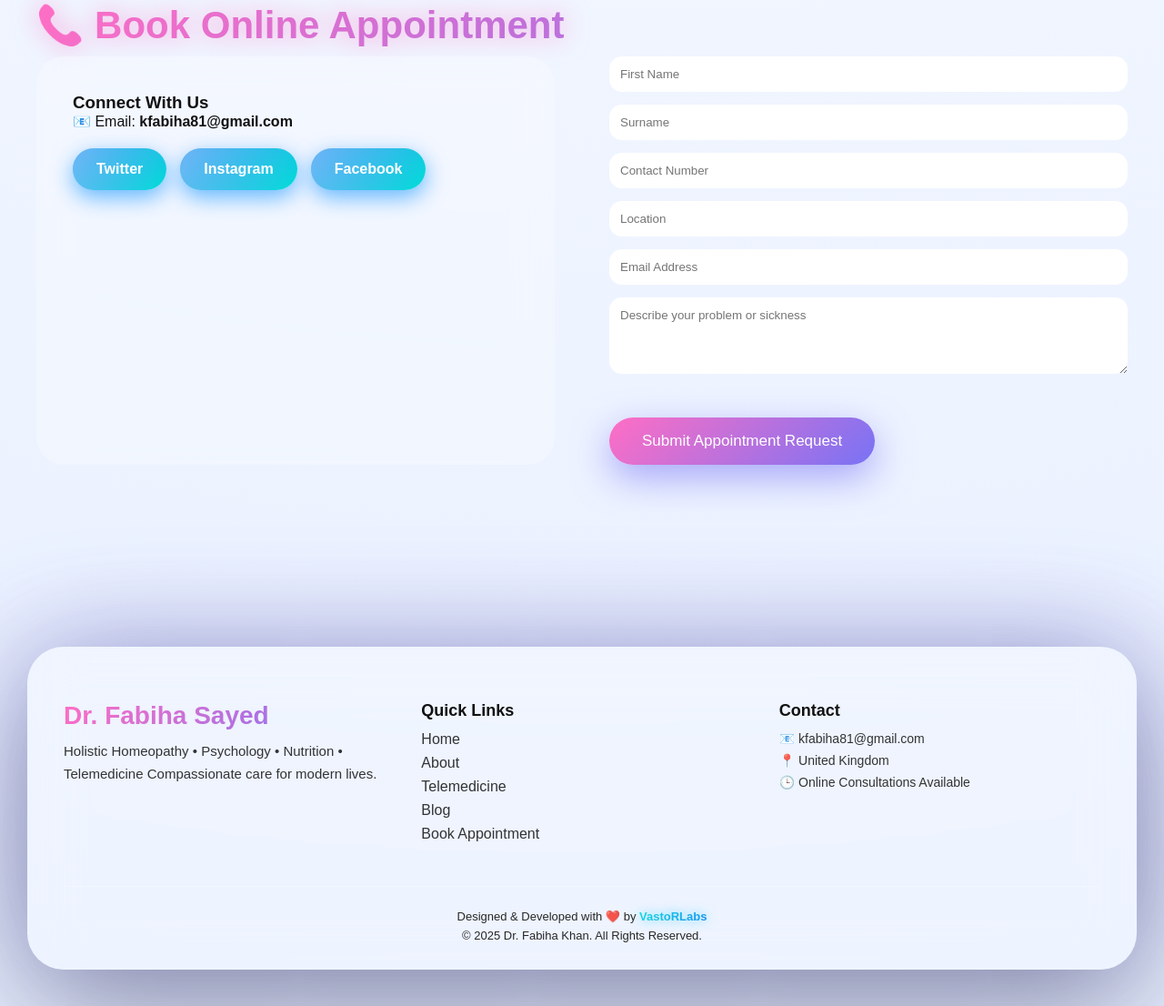
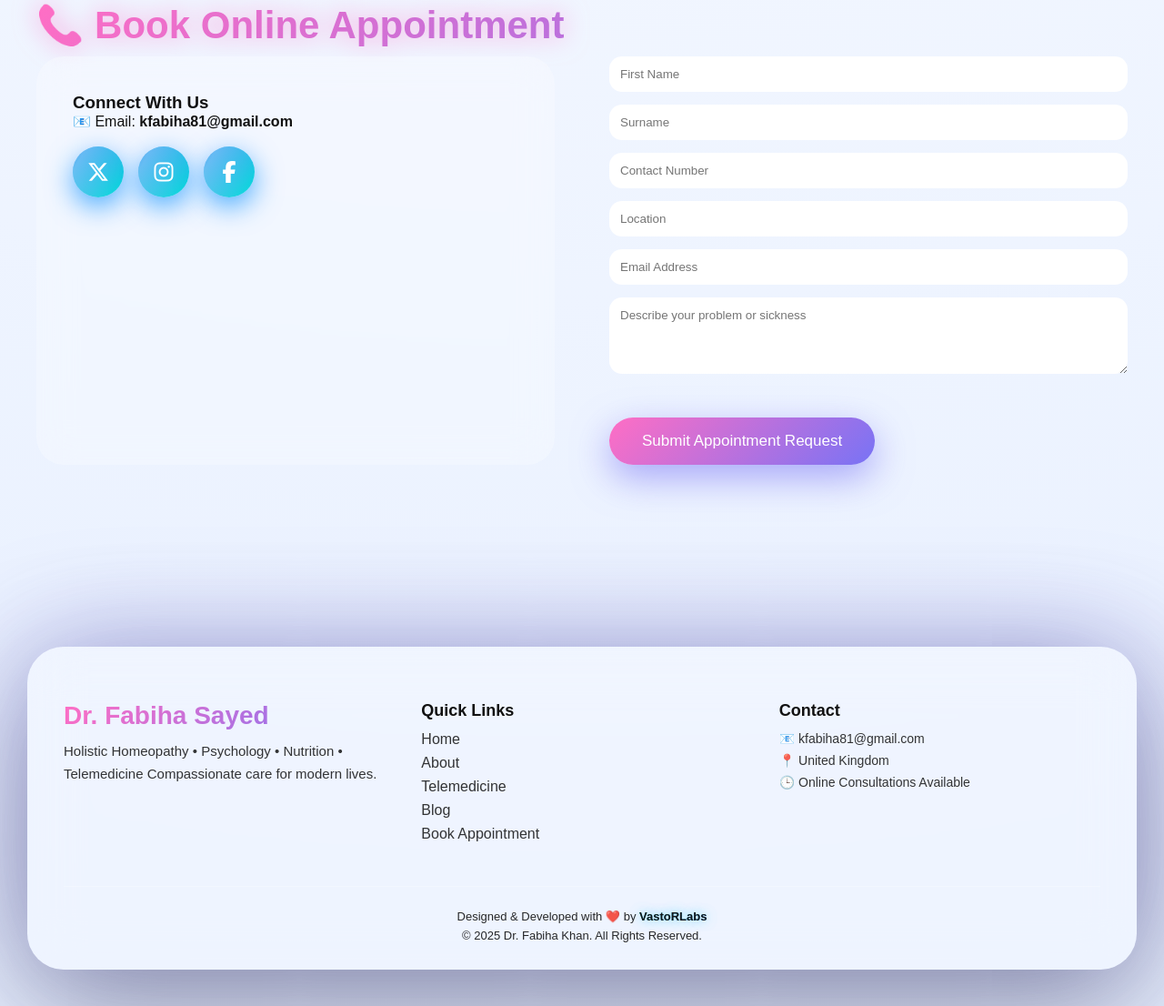
Before and after one commit to Nomaan123-cyber/Doctor, a website: page index.html in a window 1280 px wide. Shown: the part 2058-3164 px from the top of the page at 91% size. Drawn offline with Linux system fonts and the light colour scheme.

Commit message:
Add files via upload

```diff
--- a/index.html
+++ b/index.html
@@ -5,6 +5,8 @@
     <title>Dr. Fabiha Khan | Online Homeopathy Clinic</title>
     <meta name="viewport" content="width=device-width, initial-scale=1.0" />
     <link rel="stylesheet" href="style.css" />
+    <link rel="stylesheet" href="https://cdnjs.cloudflare.com/ajax/libs/font-awesome/6.5.0/css/all.min.css">
+
 
 </head>
 <body class="light-mode">
@@ -124,10 +126,19 @@
             <p>📧 Email: <strong>kfabiha81@gmail.com</strong></p>
 
             <div class="social-links">
-                <a href="#" class="social twitter">Twitter</a>
-                <a href="https://www.instagram.com/dr_fabiha_sayed/" class="social instagram">Instagram</a>
-                <a href="#" class="social facebook">Facebook</a>
+                <a href="#" class="social twitter" aria-label="Twitter">
+                    <i class="fa-brands fa-x-twitter"></i>
+                </a>
+
+                <a href="https://www.instagram.com/dr_fabiha_sayed/" class="social instagram" aria-label="Instagram" target="_blank">
+                    <i class="fa-brands fa-instagram"></i>
+                </a>
+
+                <a href="#" class="social facebook" aria-label="Facebook">
+                    <i class="fa-brands fa-facebook-f"></i>
+                </a>
             </div>
+
         </div>
 
         <!-- BOOKING FORM -->
@@ -218,7 +229,7 @@
         <!-- BOTTOM BAR -->
         <div class="footer-bottom">
             <p class="footer-dev">
-                Designed & Developed with ❤️ by <span>VastoRLabs</span>
+                Designed & Developed with ❤️ by <span class="vastor">VastoRLabs</span>
             </p>
 
             <p>© 2025 Dr. Fabiha Khan. All Rights Reserved.</p>
--- a/style.css
+++ b/style.css
@@ -595,6 +595,14 @@ body {
     gap: 6px;
 }
 
+.footer-dev .vastor{
+    font-weight: 900;
+    color: #000; /* Black */
+}
+
+.dark-mode .footer-dev .vastor {
+    color: #fff; /* White in dark mode for visibility */
+}
 
 .footer-dev span {
     font-weight: 700;
@@ -720,3 +728,54 @@ body {
         font-size: 12px;
     }
 }
+
+
+/* ✅ CONNECT SECTION ICON SIZE UPGRADE */
+.social-links {
+    display: flex;
+    gap: 16px;
+    margin-top: 18px;
+}
+
+.social-links .social {
+    width: 56px;
+    height: 56px;
+    display: flex;
+    align-items: center;
+    justify-content: center;
+    border-radius: 50%;
+    font-size: 24px;
+    color: white;
+    background: linear-gradient(135deg, #007cf0, #00dfd8);
+    box-shadow:
+            0 10px 30px rgba(0,140,255,0.7);
+    transition: all 0.35s cubic-bezier(.21,1.02,.73,1);
+}
+
+
+/* ✅ BRAND COLOR HOVER EFFECTS */
+
+/* X / Twitter */
+.social.twitter:hover {
+    background: #000;
+    box-shadow: 0 0 35px rgba(0,0,0,0.9);
+}
+
+/* Instagram */
+.social.instagram:hover {
+    background: radial-gradient(circle at 30% 110%,
+    #fdf497 0%, #fdf497 5%, #fd5949 45%,
+    #d6249f 60%, #285AEB 90%);
+    box-shadow: 0 0 40px rgba(214,36,159,0.9);
+}
+
+/* Facebook */
+.social.facebook:hover {
+    background: #1877f2;
+    box-shadow: 0 0 40px rgba(24,119,242,0.9);
+}
+
+/* ✅ UNIVERSAL BOUNCE + 3D LIFT */
+.social-links .social:hover {
+    transform: translateY(-8px) scale(1.15);
+}
```
